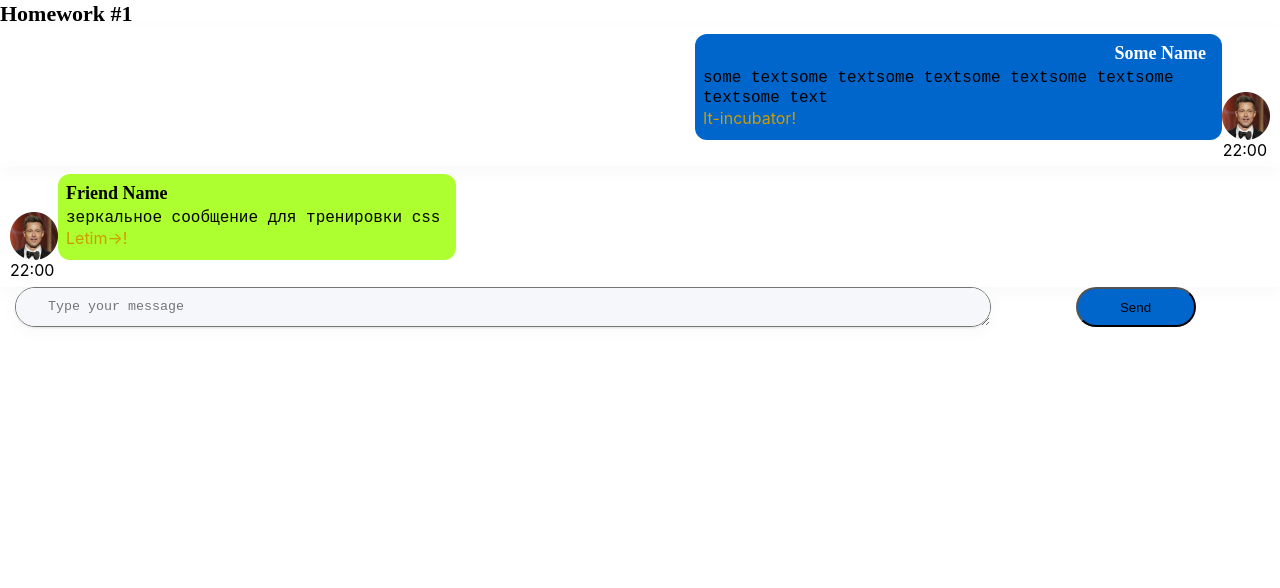
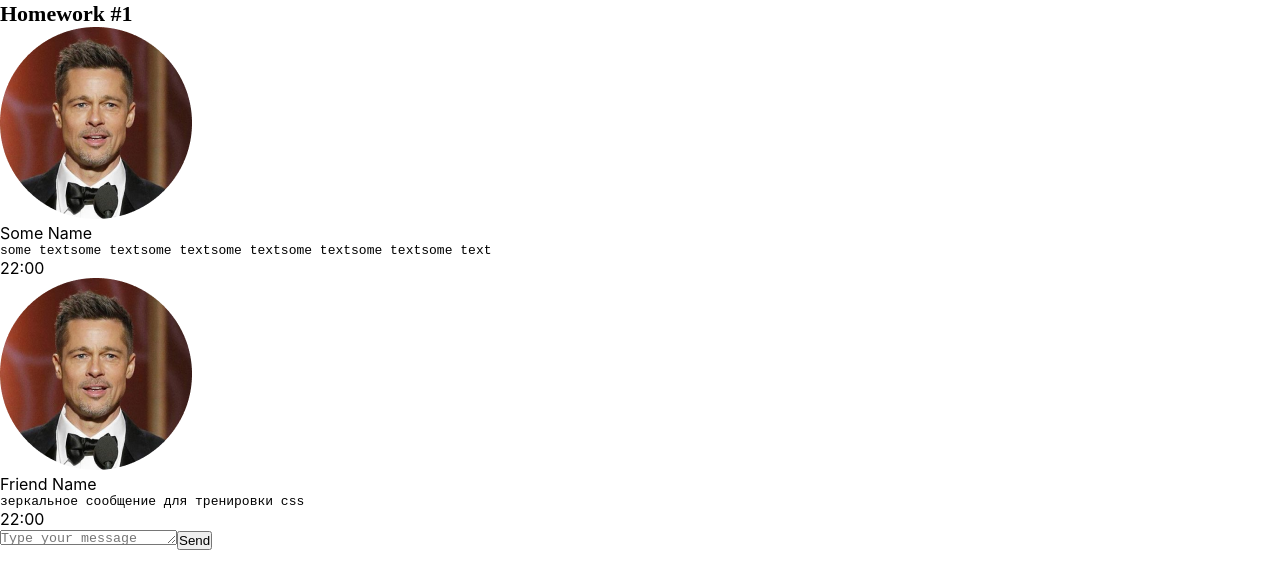
Before and after one commit to 1Molot/hws2-master, a React (Create React App) app: page / in a window 1280 px wide. Shown: the top 588 px of the page. Built offline with nearby package versions, Linux system fonts and the light colour scheme.

Commit message:
fix: delete css

```diff
--- a/package.json
+++ b/package.json
@@ -1,6 +1,6 @@
 {
   "name": "hws2",
-  "homepage": "https://github.com/1Molot/hws2-master",
+  "homepage": "https://1Molot.github.io/hws2-master",
   "version": "0.1.0",
   "private": true,
   "dependencies": {
@@ -16,7 +16,7 @@
     "@types/react-dom": "18.0.6",
     "@types/uuid": "8.3.4",
     "axios": "0.27.2",
-    "gh-pages": "4.0.0",
+    "gh-pages": "^5.0.0",
     "react": "18.2.0",
     "react-dom": "18.2.0",
     "react-redux": "8.0.4",
--- a/src/s2-homeworks/hw01/friend-message/FriendMessage.module.css
+++ b/src/s2-homeworks/hw01/friend-message/FriendMessage.module.css
@@ -1,53 +1,32 @@
 .friendMessage {
-    padding: 7px 10px;
-    box-shadow: 0px 5px 20px rgba(29,33,38, 0.03);
+
 }
 
 .friendImageAndText {
-    display: flex;
-    flex-direction: inherit;
-    justify-content: flex-start;
-    align-items: flex-end;
-    font-size: 16px;
-    font-weight: 400;
-    line-height: 20px;
+
 }
 
 .friendImageAndText img {
-    width: 48px;
-    height: 48px;
+
 }
 
 .friendText {
-    background-color: greenyellow;
-    max-width: 527px;
-    padding: 8px 16px 12px 8px;
-    border-radius: 12px;
+
 }
 
 .friendText:after {
-    content: 'Letim->!';
-    color: #cc9c00;
+
 
 }
 
 .friendName {
-    margin-bottom: 4px;
-    font-family: 'Montserrat';
-    font-style: normal;
-    font-weight: 600;
-    font-size: 18px;
-    line-height: 22px;
-    color: black;
-    text-align: left;
+
 }
 
 .friendMessageText {
-    white-space: pre-wrap;
-    overflow: auto;
+
 }
 
 .friendTime {
-    text-align: left;
-    padding-right: 3px;
+
 }
--- a/src/s2-homeworks/hw01/message-sender/MessageSender.module.css
+++ b/src/s2-homeworks/hw01/message-sender/MessageSender.module.css
@@ -1,40 +1,19 @@
 .sendForm {
-    margin: 0 auto;
-    display: flex;
+
 }
 
 .textarea {
-    margin-left: 15px;
-    width: 976px;
-    min-height: 40px;
-    background: #F5F7FB;
-    box-shadow: 0px 5px 20px rgba(29, 33, 38, 0.03), 0px 1px 2px rgba(29, 33, 38, 0.1);
-    border-radius: 20px;
-    text-align: left;
-    padding: 11px 0px 13px 32px
+
 }
 
 .button {
-    flex-direction: row-reverse;
-    background: #0066CC;
-    border-radius: 20px;
-    width: 120px;
-    height: 40px;
-    margin: 0 auto;
+
 }
 
 .button:hover {
-    font-family: 'Montserrat';
-    font-style: normal;
-    font-weight: 600;
-    font-size: 16px;
-    line-height: 20px;
-    color: #FFFFFF;
-    cursor: pointer;
+
 }
 
 .button:active {
-    background-color: #cc0000;
-    box-shadow: inset;
 
 }
--- a/src/s2-homeworks/hw01/message/Message.module.css
+++ b/src/s2-homeworks/hw01/message/Message.module.css
@@ -1,55 +1,31 @@
 .message {
-    padding: 7px 10px;
-    box-shadow: 0px 5px 20px rgba(29, 33, 38, 0.03);
+
 }
 
 .imageAndText {
-    display: flex;
-    flex-direction: row-reverse;
-    justify-content: flex-start;
-    align-items: flex-end;
-    font-size: 16px;
-    font-weight: 400;
-    line-height: 20px;
+
 }
 
 .imageAndText img {
-    width: 48px;
-    height: 48px;
+
 }
 
 .text {
-    background-color: #0066CC;
-    max-width: 527px;
-    padding: 8px 16px 12px 8px;
-    border-radius: 12px;
 
 }
 
 .text:after {
-    content: 'It-incubator!';
-    color: #cc9c00;
+
 }
 
 .name {
-    margin-bottom: 4px;
-    font-family: 'Montserrat';
-    font-style: normal;
-    font-weight: 600;
-    font-size: 18px;
-    line-height: 22px;
-    color: #FFFFFF;
-    text-align: right;
 
 }
 
 .messageText {
-    white-space: pre-wrap;
-    overflow: auto;
 
 }
 
 .time {
-    text-align: right;
-    padding-right: 3px;
+
 }
```
Also changed, not shown: 1 other file (tests, documents, lock files or other folders).
